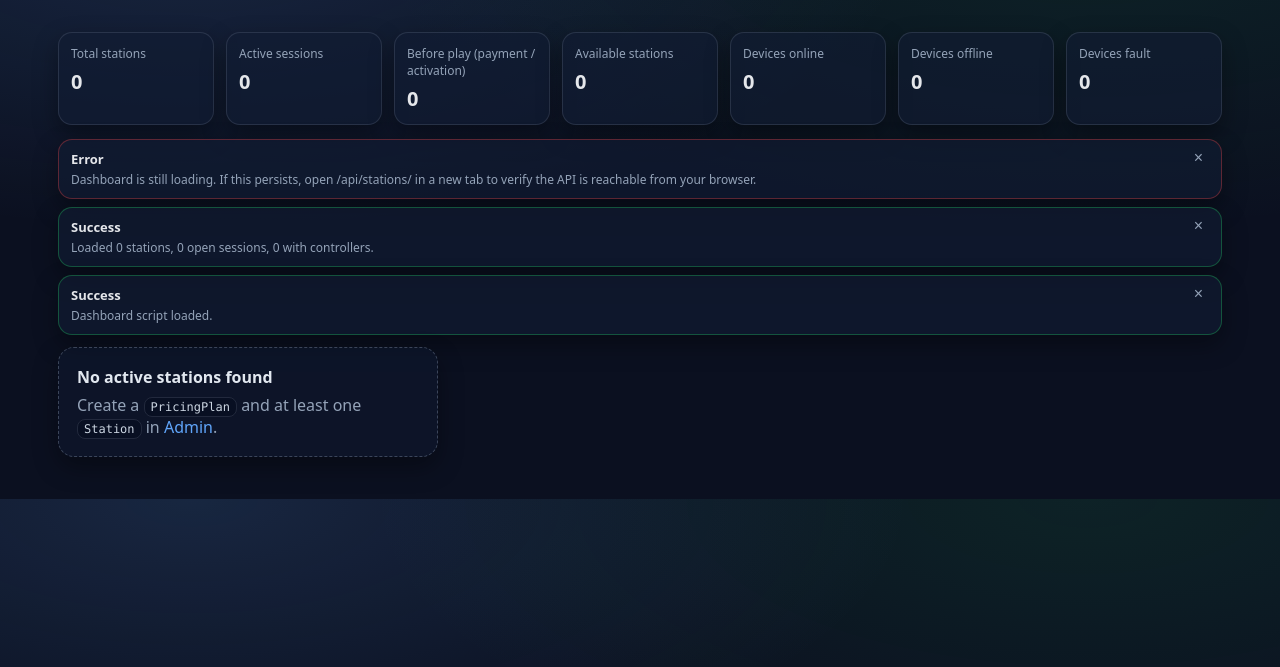
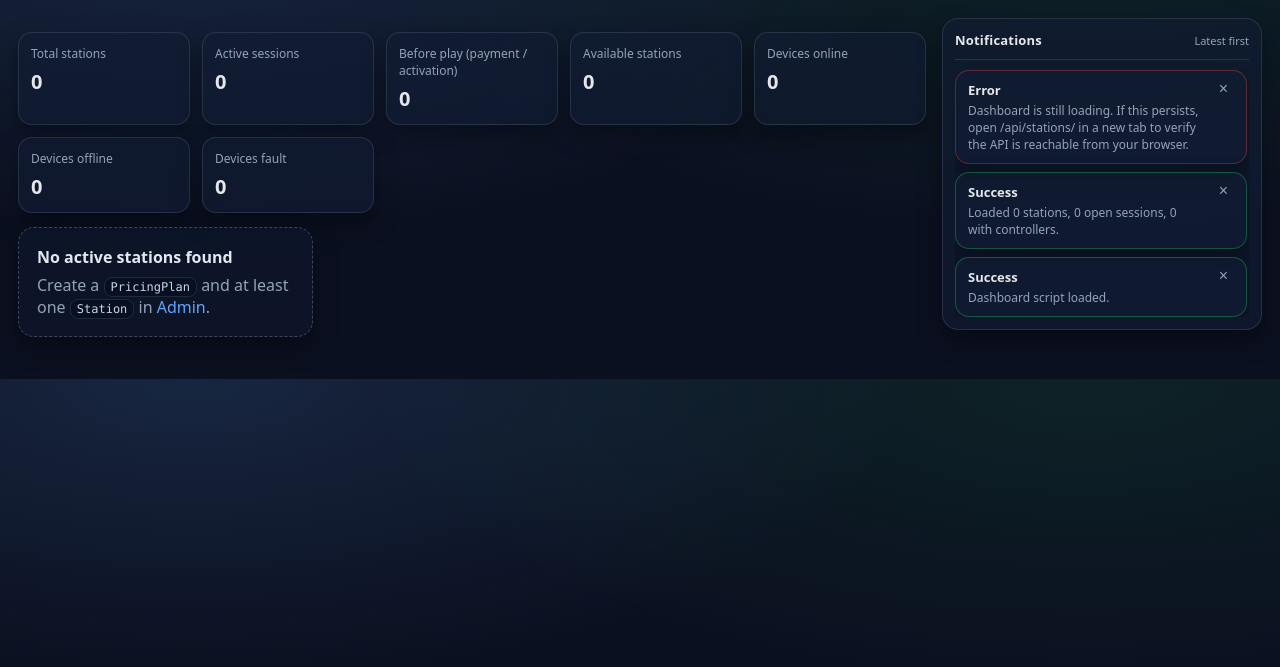
Before and after one commit to TeniQ08/Arcadiumcloud, a Django app: page / in a window 1280 px wide. Shown: the part 70-737 px from the top of the page. Run offline with Django 5.2, Linux system fonts and the light colour scheme; the visitor is signed in with stand-in values (Sample User, id 1); data that the repository does not hold is empty.

Commit message:
Move dashboard notifications to side pane

```diff
--- a/stations/templates/stations/dashboard.html
+++ b/stations/templates/stations/dashboard.html
@@ -94,10 +94,18 @@
     .btn.danger{ background: rgba(239,68,68,.14); border-color: rgba(239,68,68,.35); }
     .btn:disabled{ opacity: .55; cursor: not-allowed; }
 
-    .container{
-      max-width: 1200px;
+    .dashboard-layout{
+      max-width: 1500px;
       margin: 0 auto;
       padding: 18px;
+      display: grid;
+      grid-template-columns: minmax(0, 1fr) 320px;
+      gap: 16px;
+      align-items: start;
+    }
+
+    .container{
+      min-width: 0;
     }
 
     .stats{
@@ -121,7 +129,37 @@
       display:flex;
       flex-direction: column;
       gap: 8px;
-      margin: 12px 0;
+      max-height: calc(100vh - 156px);
+      overflow-y: auto;
+      padding-right: 2px;
+    }
+    .notifications-pane{
+      position: sticky;
+      top: 82px;
+      background: rgba(17,28,51,.65);
+      border: 1px solid var(--border);
+      border-radius: 16px;
+      box-shadow: var(--shadow);
+      padding: 12px;
+    }
+    .notifications-header{
+      display:flex;
+      align-items:center;
+      justify-content: space-between;
+      gap: 10px;
+      margin-bottom: 10px;
+      padding-bottom: 10px;
+      border-bottom: 1px solid var(--border);
+    }
+    .notifications-header h2{
+      margin:0;
+      font-size: 13px;
+      font-weight: 900;
+      letter-spacing: .2px;
+    }
+    .notifications-header .hint{
+      color: var(--muted);
+      font-size: 11px;
     }
     .alert{
       border: 1px solid var(--border);
@@ -156,6 +194,12 @@
     }
     @media (max-width: 1100px){
       .grid{ grid-template-columns: repeat(2, minmax(0,1fr)); }
+      .dashboard-layout{ grid-template-columns: 1fr; }
+      .notifications-pane{
+        position: static;
+        order: -1;
+      }
+      .messages{ max-height: 220px; }
     }
     @media (max-width: 700px){
       .grid{ grid-template-columns: 1fr; }
@@ -356,6 +400,7 @@
     </div>
   </header>
 
+  <div class="dashboard-layout">
     <main class="container">
       <section class="stats" aria-label="Summary">
         <div class="stat"><div class="label">Total stations</div><div id="statTotalStations" class="value">—</div></div>
@@ -367,12 +412,19 @@
         <div class="stat"><div class="label">Devices fault</div><div id="statDevicesFault" class="value">—</div></div>
       </section>
 
-    <section class="messages" id="messages" aria-label="Messages"></section>
-
       <section id="stations" class="grid" aria-label="Stations">
         <div class="empty" id="loadingState">Loading stations…</div>
       </section>
     </main>
+
+    <aside class="notifications-pane" aria-label="Notifications">
+      <div class="notifications-header">
+        <h2>Notifications</h2>
+        <span class="hint">Latest first</span>
+      </div>
+      <section class="messages" id="messages" aria-label="Messages"></section>
+    </aside>
+  </div>
 
   <div id="prepaidModal" class="modal-backdrop" aria-hidden="true">
     <div class="modal-panel" role="dialog" aria-labelledby="prepaidModalTitle">
```
Lines whose indentation alone changed are shown as unchanged.
